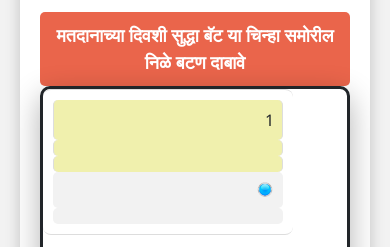
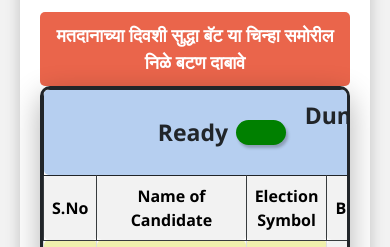
Before and after one commit to sunainagothwal/EVM-machine, a plain HTML site: page index.html in a window 390 px wide. Shown: the part 584-831 px from the top of the page. Drawn offline with nearby package versions, Linux system fonts and the light colour scheme.

Commit message:
Responsive design

```diff
--- a/css/style.css
+++ b/css/style.css
@@ -380,34 +380,59 @@ th.side-col:nth-child(5) {
         min-width: 100px;
     }
 }
+
 @media(max-width: 576px) {
     table {
         display: block;
+        /* Make the table container scrollable if needed */
         width: 100%;
         overflow-x: auto;
+        /* Enable horizontal scrolling */
+        -webkit-overflow-scrolling: touch;
+        /* Smooth scrolling on iOS */
     }
 
     thead {
-        display: none;
-        /* hide headers if you want a simplified view */
+        display: table-header-group;
+        /* Keep header visible */
+    }
+
+    tbody {
+        display: table-row-group;
+        /* Keep rows in normal table format */
     }
 
     tbody tr {
-        display: block;
-        margin-bottom: 15px;
+        display: table-row;
+        /* Keep each row as a table row */
+        margin-bottom: 0;
+        /* Reset margin if any */
         border: 1px solid #ddd;
-        padding: 10px;
-        border-radius: 8px;
+        /* Optional: Keep row borders */
+        border-radius: 0;
+        /* Remove border radius for better scrolling experience */
+        padding: 0;
+        /* Reset padding */
     }
 
     tbody td {
-        display: flex;
-        justify-content: space-between;
-        padding: 8px 0;
+        display: table-cell;
+        /* Keep cells as table cells */
+        padding: 12px;
+        /* Maintain cell padding */
+        border: 1px solid #ddd;
+        /* Keep cell borders */
     }
 
+    /* Optional: Keep the header labels visible for accessibility */
+    thead th {
+        display: table-cell;
+        background-color: #f1f1f1;
+        font-weight: bold;
+    }
+
+    /* Remove pseudo-elements for labels, so the table looks consistent */
     tbody td::before {
-        content: attr(data-label);
-        font-weight: bold;
-        flex-basis: 50%;
-    } }
+        display: none;
+    }
+}
```
